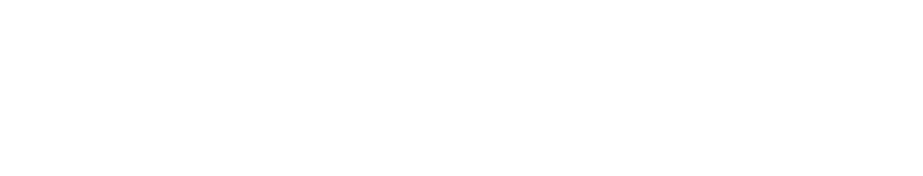
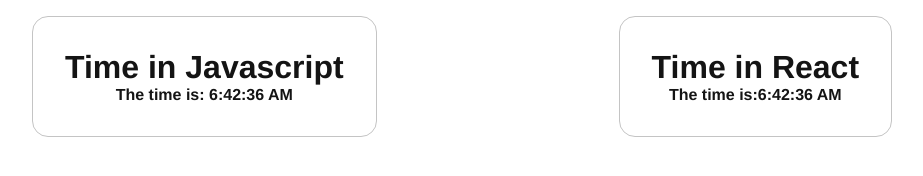
Before and after one commit to mishrole/React_Basics_Coding-Dojo, a React app: page / in a window 1280 px wide. Before the commit this address led to /home. Shown: the whole page, without its empty margins (178-1101 px from the left). Built offline with nearby package versions, Linux system fonts and the light colour scheme.

Commit message:
add: Ticking Clock

```diff
--- a/public/index.html
+++ b/public/index.html
@@ -14,7 +14,14 @@
 
 <body>
     <noscript>You need to enable JavaScript to run this app.</noscript>
-    <div id="root"></div>
+
+    <div class="codingDojo">
+        <div id="javascript"></div>
+        <div id="reactjs"></div>
+    </div>
+
+    <div id="root">
+    </div>
 </body>
 
 </html>
--- /dev/null
+++ b/src/index.css
@@ -0,0 +1,30 @@
+* {
+    box-sizing: border-box;
+    color: #141414;
+    font-family: Helvetica, sans-serif;
+    margin: 0;
+    padding: 0;
+}
+
+.codingDojo {
+    align-items: center;
+    display: flex;
+    flex-direction: column;
+    gap: 1em;
+    justify-content: space-evenly;
+    text-align: center;
+}
+
+.tick {
+    border: 1px solid #c4c4c4;
+    border-radius: 1em;
+    font-weight: bold;
+    margin: 1em;
+    padding: 2em;
+}
+
+@media (min-width: 768px) {
+    .codingDojo {
+        flex-direction: row;
+    }
+}
--- a/src/index.js
+++ b/src/index.js
@@ -1,16 +1,48 @@
 import React from 'react';
 import ReactDOM from 'react-dom';
-import { StrictMode } from 'react';
-import { BrowserRouter } from 'react-router-dom';
-import Root from './routes/root';
+// import { StrictMode } from 'react';
+// import { BrowserRouter } from 'react-router-dom';
+// import Root from './routes/root';
+import './index.css';
 
-const rootElement = document.getElementById('root');
+// const rootElement = document.getElementById('root');
+const javascriptContainer = document.getElementById("javascript");
+const reactjsContainer = document.getElementById("reactjs");
 
-ReactDOM.render(
-  <StrictMode>
-    <BrowserRouter>
-      <Root />
-    </BrowserRouter>
-  </StrictMode>,
-  rootElement
-);
+const render = () => {
+
+    javascriptContainer.innerHTML = `
+        <div class="tick">
+            <h1>Time in Javascript</h1>
+            The time is:
+            <span>${new Date().toLocaleTimeString("en-US")}</span>
+        </div>
+    `;
+
+    ReactDOM.render(
+        //   <StrictMode>
+        //     <BrowserRouter>
+        //       <Root />
+        //     </BrowserRouter>
+        //   </StrictMode>,
+          React.createElement(
+              "div",
+              { className: "tick" },
+              React.createElement(
+                  "h1",
+                  null,
+                  "Time in React"
+              ),
+              "The time is:",
+              React.createElement(
+                  "span",
+                  null,
+                  new Date().toLocaleTimeString("en-US")
+              )
+          ),
+          reactjsContainer,
+        //   rootElement
+    );
+}
+
+setInterval(render, 1000);
```
